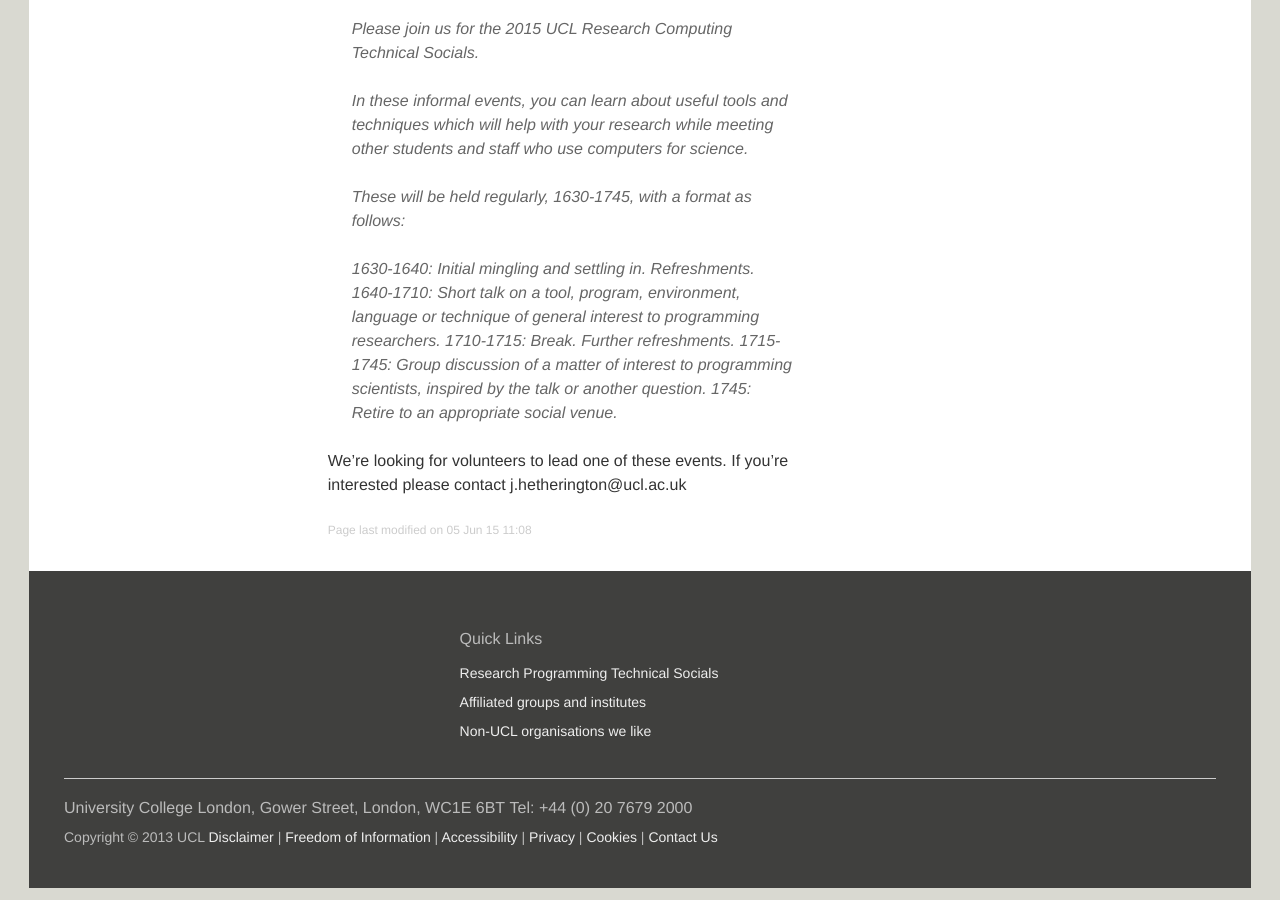
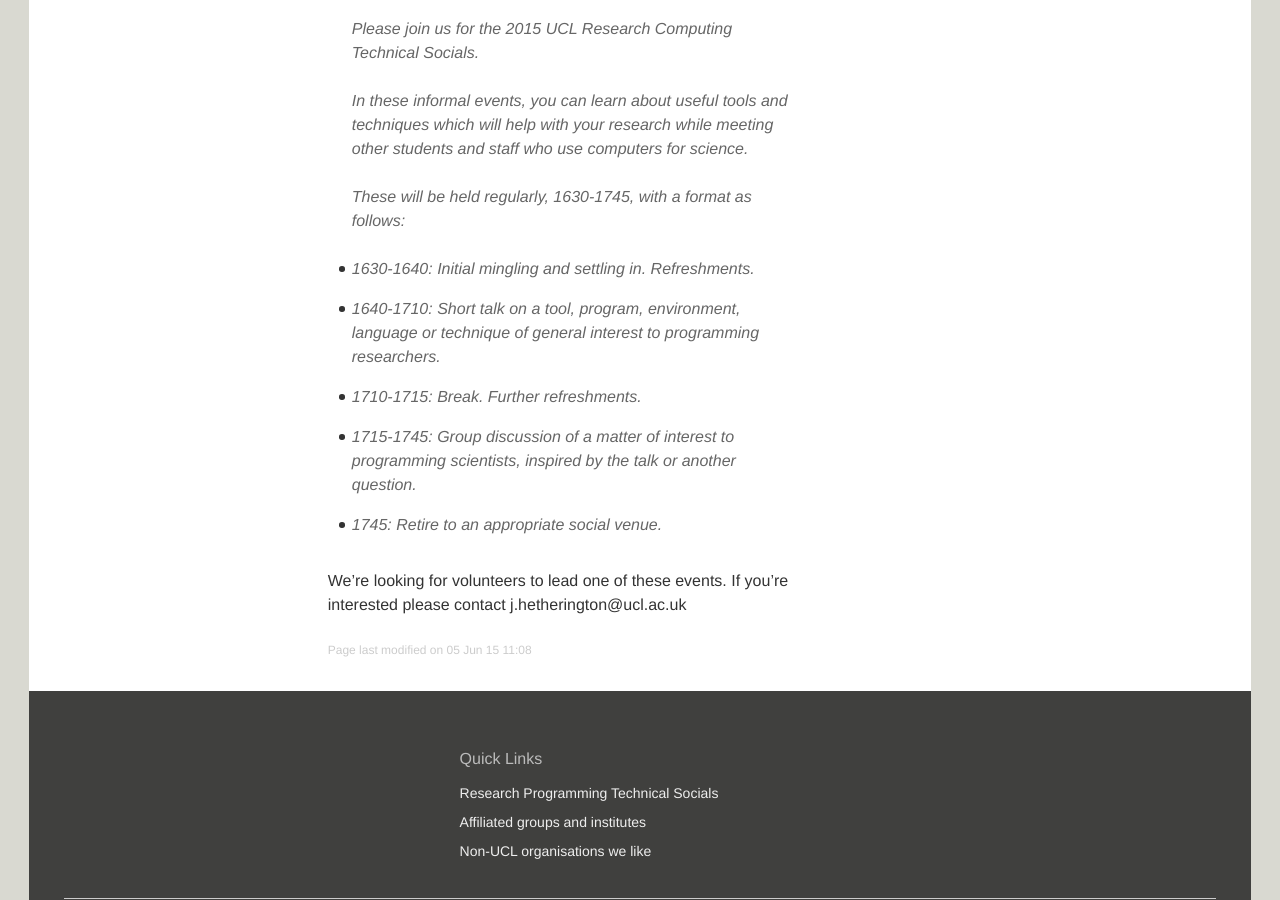
Before and after one commit to UCLProgrammingHub/web, a Jekyll site: the page built from events/index.md, in a window 1280 px wide and 900 px high, scrolled down 514 px. Built offline with Jekyll 4.4.1, drawn with Linux system fonts in a browser that asks for light colours.

```diff
--- a/events/index.md
+++ b/events/index.md
@@ -22,10 +22,10 @@ One such thread will be the "Research Programming Technical Socials":
 
 > These will be held regularly, 1630-1745, with a format as follows:
 
-> 1630-1640: Initial mingling and settling in. Refreshments.
-> 1640-1710: Short talk on a tool, program, environment, language or technique of general interest to programming researchers.
-> 1710-1715: Break. Further refreshments.
-> 1715-1745: Group discussion of a matter of interest to programming scientists, inspired by the talk or another question.
-> 1745:      Retire to an appropriate social venue.
+> * 1630-1640: Initial mingling and settling in. Refreshments.
+> * 1640-1710: Short talk on a tool, program, environment, language or technique of general interest to programming researchers.
+> * 1710-1715: Break. Further refreshments.
+> * 1715-1745: Group discussion of a matter of interest to programming scientists, inspired by the talk or another question.
+> * 1745:      Retire to an appropriate social venue.
 
 We're looking for volunteers to lead one of these events. If you're interested please contact j.hetherington@ucl.ac.uk
```
